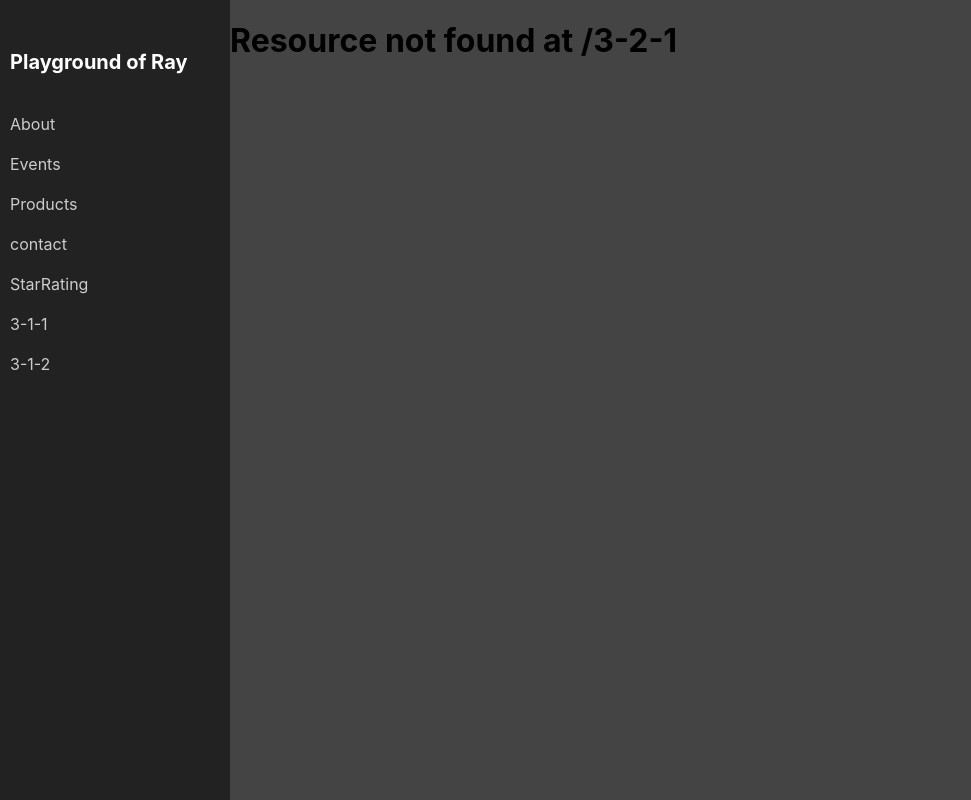
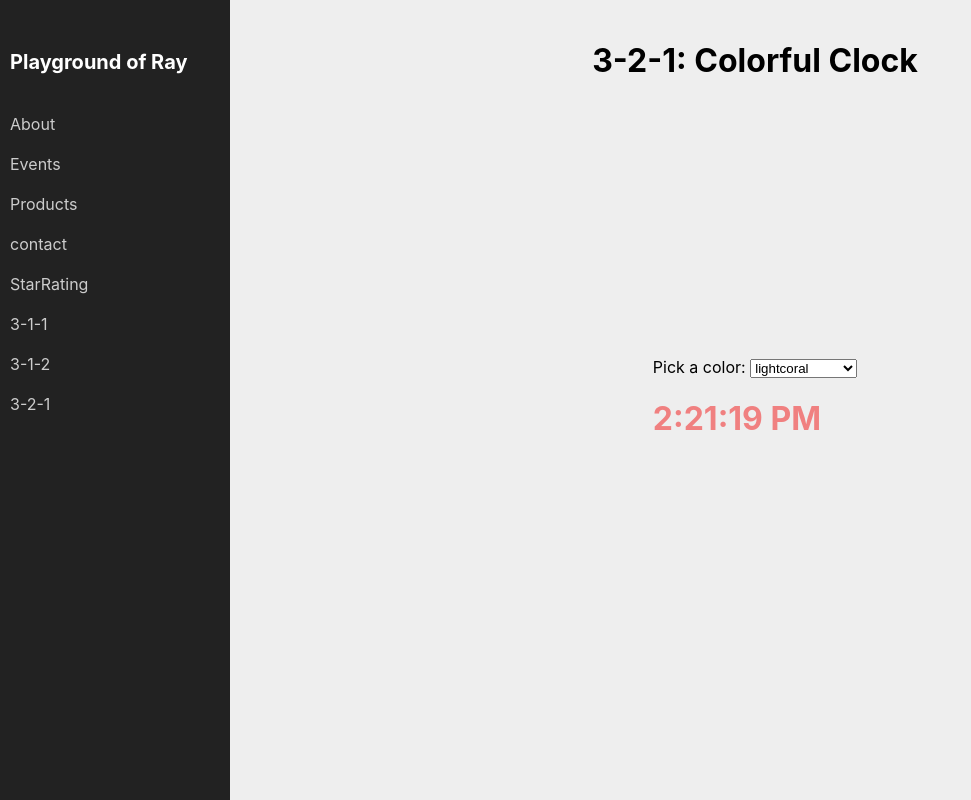
Before and after one commit to ray-mj-huang/playground, a React (Create React App) app: page /3-2-1 in a window 1280 px wide. Before the commit this address had no page. Shown: the whole page, without its empty margins (0-971 px from the left). Built offline with nearby package versions, Linux system fonts and the light colour scheme.

Commit message:
feat: 3-2-1

```diff
--- a/src/App.js
+++ b/src/App.js
@@ -14,6 +14,7 @@ import {
 import StarRating from './components/xxx/StarRating';
 import Picture from './react-dev/3-1-1';
 import EditProfile from './react-dev/3-1-2';
+import ColorfulClock from './react-dev/3-2-1';
 
 function App() {
   return (
@@ -57,6 +58,10 @@ function App() {
           element={<PageTemplate children={<EditProfile />} />}
         />
         <Route
+          path="3-2-1"
+          element={<PageTemplate children={<ColorfulClock />} />}
+        />
+        <Route
           path="*"
           element={<Whoops404 />}
         />
--- a/src/Menu.js
+++ b/src/Menu.js
@@ -52,6 +52,10 @@ const navData = [
     url: '/3-1-2',
     title: '3-1-2'
   },
+  {
+    url: '/3-2-1',
+    title: '3-2-1'
+  },
 ]
 
 export default function Menu() {
--- a/src/react-dev/3-1-2/3-1-2.css
+++ b/src/react-dev/3-1-2/3-1-2.css
@@ -1,7 +1,7 @@
 #css3-1-2 {
   width: 80%;
   height: 300px;
-  background: #eeeeee;
+  background: White;
   padding: 20px;
   border-radius: 10px;
 }
--- /dev/null
+++ b/src/react-dev/3-2-1/Clock.js
@@ -0,0 +1,3 @@
+export default function Clock(props) {
+  return <h1 style={{ color: props.color }}>{props.time}</h1>;
+}
--- /dev/null
+++ b/src/react-dev/3-2-1/index.js
@@ -0,0 +1,34 @@
+import { useState, useEffect } from 'react';
+import Clock from './Clock.js';
+
+function useTime() {
+  const [time, setTime] = useState(() => new Date());
+  useEffect(() => {
+    const id = setInterval(() => {
+      setTime(new Date());
+    }, 1000);
+    return () => clearInterval(id);
+  }, []);
+  return time;
+}
+
+export default function ColorfulClock() {
+  const time = useTime();
+  const [color, setColor] = useState('lightcoral');
+  return (
+    <div className="quiz-bg">
+      <h1 className="quiz-title">3-2-1: Colorful Clock</h1>
+      <div>
+        <p>
+          Pick a color:{' '}
+          <select value={color} onChange={e => setColor(e.target.value)}>
+            <option value="lightcoral">lightcoral</option>
+            <option value="midnightblue">midnightblue</option>
+            <option value="rebeccapurple">rebeccapurple</option>
+          </select>
+        </p>
+        <Clock color={color} time={time.toLocaleTimeString()} />
+      </div>
+    </div>
+  );
+}
--- a/src/react-quiz.css
+++ b/src/react-quiz.css
@@ -1,5 +1,5 @@
 .quiz-bg {
-  background: white;
+  background: #eeeeee;
   display: flex;
   align-items: center;
   justify-content: center;
```
